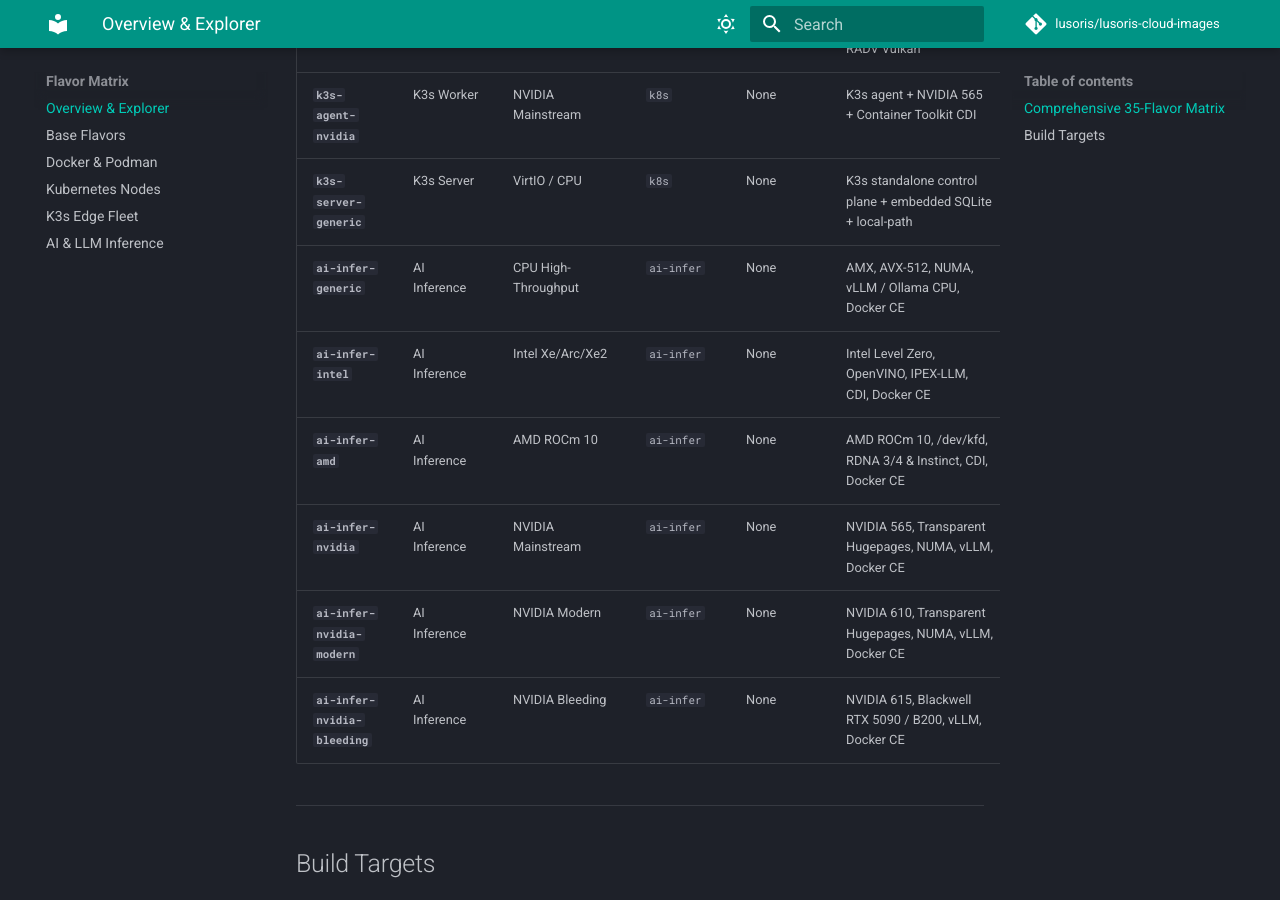
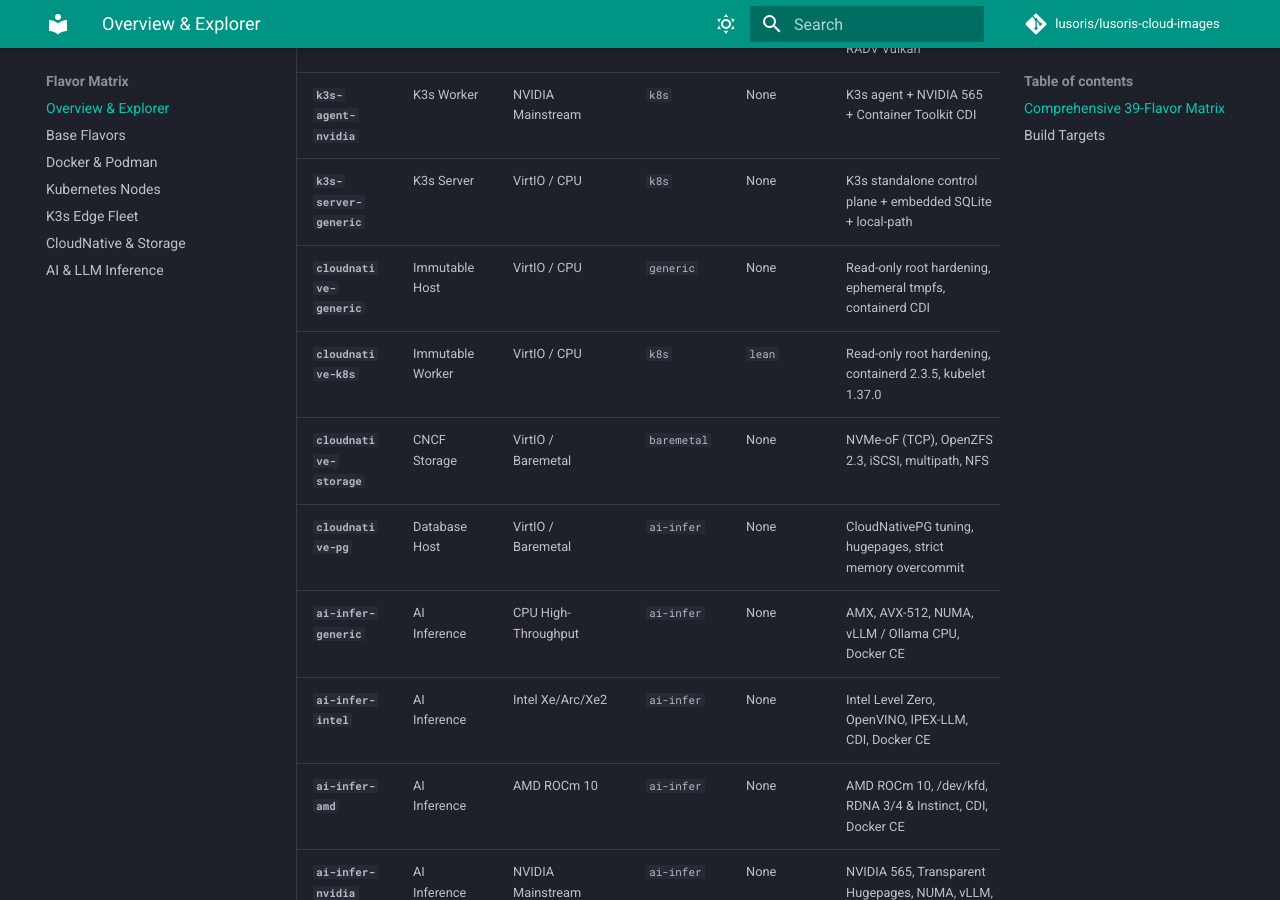
Before and after one commit to lusoris/lusoris-cloud-images, an MkDocs documentation site: the page built from docs/flavors/matrix.md, in a window 1280 px wide and 900 px high, scrolled down 2723 px. Built offline with MkDocs 1.6.1 and Material for MkDocs 9.7.7, drawn with Linux system fonts in a browser that asks for light colours; comment, search, counter and statistics services are not loaded; some of the changed text lies outside the part shown.

Commit message:
feat(forge): add cloudnative immutable and cncf storage appliances (#18)
## Summary
Expands the flavor matrix from 35 to **39 active flavors** by
introducing dedicated CloudNative immutable OS nodes and CNCF storage
appliances.

### Key Additions
1. **`cloudnative-generic`**: Hardened container host with systemd
strict filesystem protection (`DefaultProtectSystem=strict`), volatile
RAM-backed tmpfs (`/tmp`, `/var/tmp`), sealed package updates to prevent
drift, and Container Device Interface (CDI) support.
2. **`cloudnative-k8s`**: Immutable Kubernetes worker node with
read-only root guarantees, containerd 2.3.5, and kubelet 1.37.0.
3. **`cloudnative-storage`**: CNCF storage node pre-configured for
distributed storage operators (Rook-Ceph, Longhorn, TrueNAS SCALE CSI)
with NVMe-oF over TCP kernel autoloading (`nvme-core`, `nvme-fabrics`,
`nvme-tcp`), OpenZFS 2.3 (`zfsutils-linux`), `open-iscsi`, `multipathd`,
and `nfs-common`.
4. **`cloudnative-pg`**: Database host appliance tuned specifically for
PostgreSQL and CloudNativePG: strict virtual memory accounting
(`vm.overcommit_memory = 2`, `vm.overcommit_ratio = 80`), dirty page
background flushes to eliminate checkpoint latency stalls, transparent
hugepages `madvise`, and elevated open file limits.

### Quality & Governance Gates
- **NASA/JPL Power of 10**: All provisioner functions $\le 60$ lines,
`set -euo pipefail`, zero ShellCheck warnings.
- **Single Source of Truth**: All configuration validated against
`versions.schema.json`.
- **Zero-Leak Invariant**: Passed zero RFC 1918 private IP and zero
workstation path checks.
- **Documentation**: New guide at `docs/flavors/cloudnative.md`, updated
`README.md`, `AGENTS.md`, `docs/flavors/matrix.md`, and ADR
`0007-cloudnative-and-cncf-storage-appliances.md`.

```diff
--- a/docs/flavors/matrix.md
+++ b/docs/flavors/matrix.md
@@ -4,7 +4,7 @@
 
 ---
 
-## Comprehensive 35-Flavor Matrix
+## Comprehensive 39-Flavor Matrix
 
 | Flavor Name | Workload Tier | Hardware Stack | Kernel Profile | Preheat Profile | Key Components & Target Platforms |
 | :--- | :--- | :--- | :--- | :--- | :--- |
@@ -37,6 +37,10 @@
 | **`k3s-agent-amd`** | K3s Worker | AMD ROCm 10 | `k8s` | None | K3s agent + AMD ROCm 10 compute runtime + RADV Vulkan |
 | **`k3s-agent-nvidia`** | K3s Worker | NVIDIA Mainstream | `k8s` | None | K3s agent + NVIDIA 565 + Container Toolkit CDI |
 | **`k3s-server-generic`** | K3s Server | VirtIO / CPU | `k8s` | None | K3s standalone control plane + embedded SQLite + local-path |
+| **`cloudnative-generic`** | Immutable Host | VirtIO / CPU | `generic` | None | Read-only root hardening, ephemeral tmpfs, containerd CDI |
+| **`cloudnative-k8s`** | Immutable Worker | VirtIO / CPU | `k8s` | `lean` | Read-only root hardening, containerd 2.3.5, kubelet 1.37.0 |
+| **`cloudnative-storage`** | CNCF Storage | VirtIO / Baremetal | `baremetal` | None | NVMe-oF (TCP), OpenZFS 2.3, iSCSI, multipath, NFS |
+| **`cloudnative-pg`** | Database Host | VirtIO / Baremetal | `ai-infer` | None | CloudNativePG tuning, hugepages, strict memory overcommit |
 | **`ai-infer-generic`** | AI Inference | CPU High-Throughput | `ai-infer` | None | AMX, AVX-512, NUMA, vLLM / Ollama CPU, Docker CE |
 | **`ai-infer-intel`** | AI Inference | Intel Xe/Arc/Xe2 | `ai-infer` | None | Intel Level Zero, OpenVINO, IPEX-LLM, CDI, Docker CE |
 | **`ai-infer-amd`** | AI Inference | AMD ROCm 10 | `ai-infer` | None | AMD ROCm 10, /dev/kfd, RDNA 3/4 & Instinct, CDI, Docker CE |
@@ -88,6 +92,12 @@
 make build-k3s-agent-nvidia    # NVIDIA 565 / CDI GPU worker
 make build-k3s-server-generic  # Standalone master with local-path storage
 
+# CloudNative & Storage Appliances
+make build-cloudnative-generic # Immutable container host
+make build-cloudnative-k8s     # Immutable Kubernetes node
+make build-cloudnative-storage # CNCF storage appliance (NVMe-oF / ZFS)
+make build-cloudnative-pg      # Production PostgreSQL / CNPG host
+
 # AI Inference Appliances (All Vendors)
 make build-ai-infer-generic   # CPU High-Throughput / AMX / AVX-512
 make build-ai-infer-intel     # Intel Arc / Battlemage Xe2
--- a/mkdocs.yml
+++ b/mkdocs.yml
@@ -61,6 +61,7 @@
       - Docker & Podman: flavors/containers.md
       - Kubernetes Nodes: flavors/kubernetes.md
       - K3s Edge Fleet: flavors/k3s.md
+      - CloudNative & Storage: flavors/cloudnative.md
       - AI & LLM Inference: flavors/ai-infer.md
   - Hypervisors & Platforms:
       - Proxmox VE: platforms/proxmox.md
@@ -84,6 +85,7 @@
       - "0004: Hypervisor Agent Coexistence": adr/0004-hypervisor-agent-coexistence.md
       - "0005: Bare-Metal Streaming Install": adr/0005-baremetal-streaming-install.md
       - "0006: K3s Edge Fleet Flavors": adr/0006-k3s-edge-fleet-flavors.md
+      - "0007: CloudNative & CNCF Storage Appliances": adr/0007-cloudnative-and-cncf-storage-appliances.md
   - Engineering & Governance:
       - Engineering Principles: principles.md
       - Repository Crosswalk: repository-rule-crosswalk.md
```
Also changed, not shown: other parts of docs/flavors/matrix.md (+1 -1 lines), AGENTS.md (+5 -1 lines), CHANGELOG.md (+10 -0 lines), README.md (+7 -1 lines), docs/adr/0007-cloudnative-and-cncf-storage-appliances.md (added, +24 -0 lines), docs/adr/README.md (+1 -0 lines), docs/flavors/cloudnative.md (added, +91 -0 lines), 6 other files.
